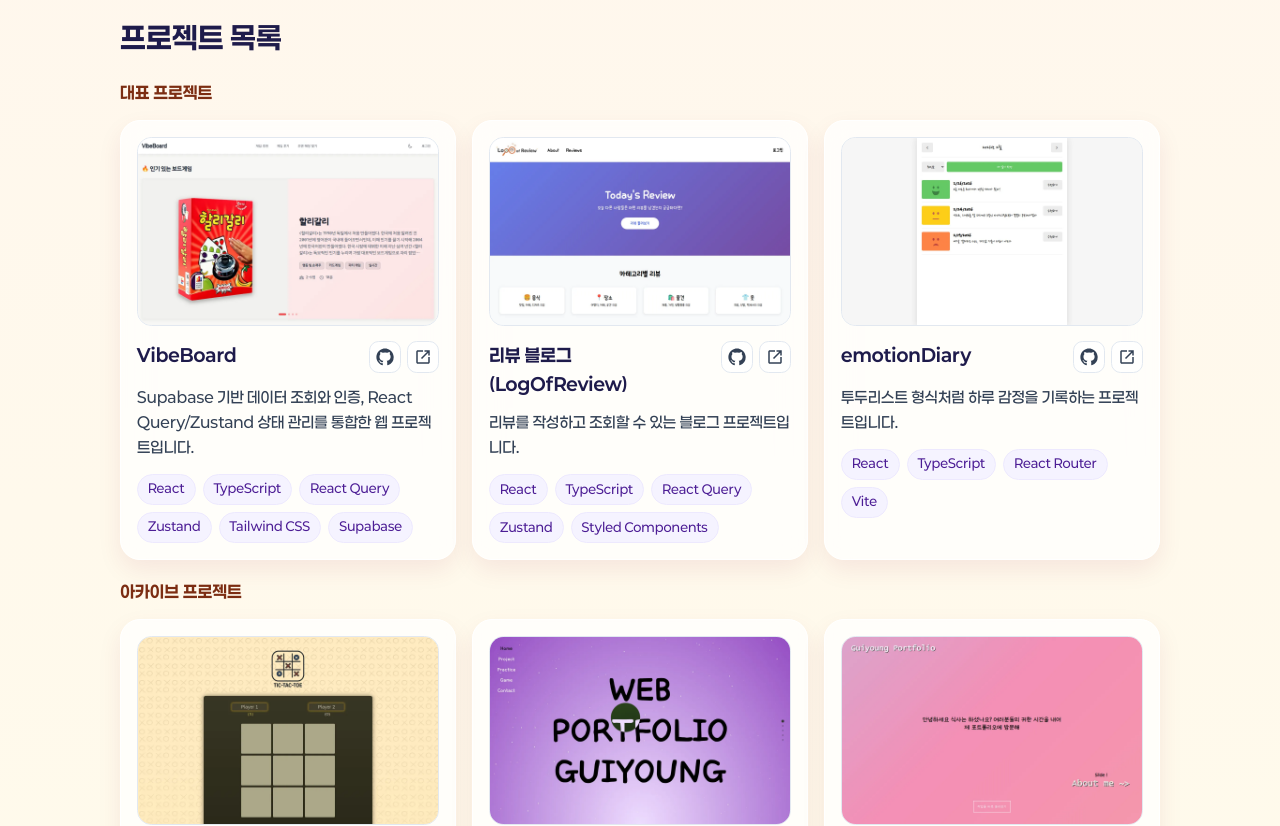
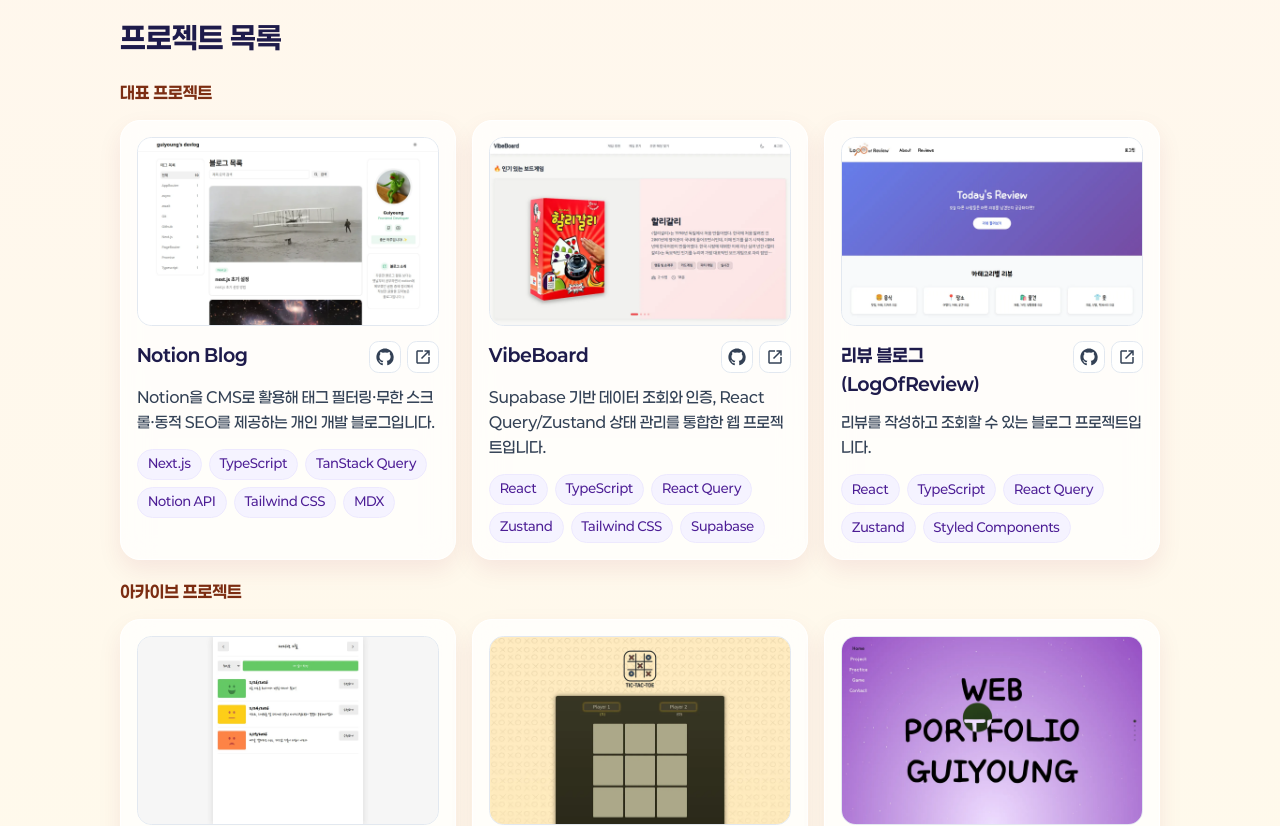
Before and after one commit to guiyoung2/resume, a Next.js app: page / in a window 1280 px wide. Shown: the part 1680-2506 px from the top of the page. Built offline with nearby package versions, Linux system fonts and the light colour scheme.

Commit message:
feat. notion blog 프로젝트 추가

```diff
--- a/src/app/data/projects.ts
+++ b/src/app/data/projects.ts
@@ -1,6 +1,39 @@
 import type { ProjectItem } from "@/app/types/project";
 
 export const projects: ProjectItem[] = [
+  {
+    id: 7,
+    title: "Notion Blog",
+    description:
+      "Notion을 CMS로 활용해 태그 필터링·무한 스크롤·동적 SEO를 제공하는 개인 개발 블로그입니다.",
+    detailedDescription:
+      "Notion을 CMS처럼 활용해 기술 글을 발행하고, 태그 필터링·무한 스크롤·동적 SEO를 제공하는 개인 개발 블로그입니다. 별도의 관리자 페이지 없이 Notion에서 콘텐츠를 관리하고, 서비스에서는 이를 블로그 UI와 탐색 경험에 맞게 가공해 보여주도록 구현했습니다.",
+    highlights: [
+      "CMS 연동: Notion API를 CMS처럼 연동해 별도 관리자 페이지 없이 포스트 발행 및 콘텐츠 관리 구조 구현",
+      "캐싱 전략: unstable_cache와 캐시 태그 갱신 전략을 적용해 반복 조회 시 Notion API 호출 비용을 줄이고 목록 응답 안정성 개선",
+      "무한 스크롤: TanStack Query useInfiniteQuery 기반 무한 스크롤을 구현해 포스트 탐색 경험 개선",
+      "MDX 렌더링: rehype-pretty-code를 적용해 코드 포함 기술 글 가독성 강화",
+      "TOC: 헤딩 기반 TOC 자동 추출로 모바일/데스크톱 반응형 목차 UI를 구성해 긴 글 탐색성 개선",
+      "SEO: generateMetadata와 동적 OG 이미지 생성으로 포스트 단위 SEO 및 공유 미리보기 품질 개선",
+      "다크 모드: 다크 모드 지원으로 블로그 운영 기능 확장",
+    ],
+    detailedTechStack:
+      "Next.js 16, React 19, TypeScript, TanStack Query 5, Notion API, MDX, Tailwind CSS 4, shadcn/ui, Giscus, Vercel",
+    projectType: "개인 프로젝트",
+    period: "2026. 03. ~ 2026. 04.",
+    githubUrl: "https://github.com/guiyoung2/notion-blog",
+    liveUrl: "https://notion-blog-rose-phi.vercel.app",
+    techStack: [
+      "Next.js",
+      "TypeScript",
+      "TanStack Query",
+      "Notion API",
+      "Tailwind CSS",
+      "MDX",
+    ],
+    thumbnailSrc: "/projects/notionBlog.webp",
+    thumbnailAlt: "Notion Blog 프로젝트 썸네일",
+  },
   {
     id: 1,
     title: "VibeBoard",
```
Also changed, not shown: public/projects/notionBlog.webp (added).
